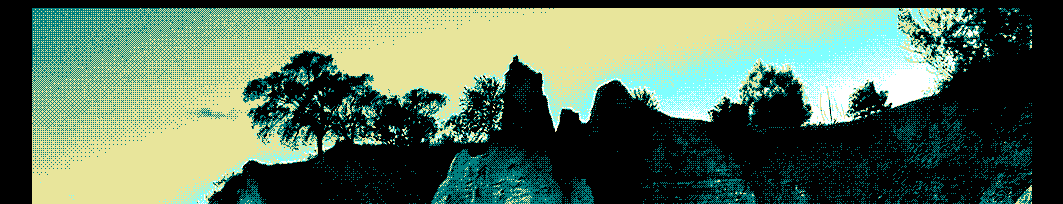
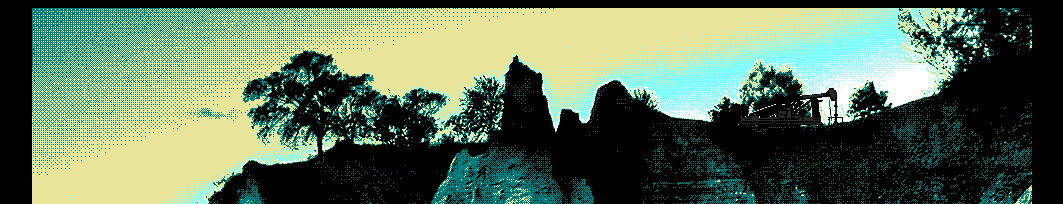
Before and after one commit to sfrdmn/ytbwrld, a plain HTML site: page index.html in a window 1280 px wide. Shown: the top 204 px of the page, without its empty margins (108-1171 px from the left). Drawn offline with Linux system fonts and the light colour scheme.

Commit message:
added a machine

```diff
--- a/index.html
+++ b/index.html
@@ -52,7 +52,11 @@
     background-color: rgba(0,0,0,0);
   }
 
-
+  .pump {
+    position: absolute;
+    top: 60px;
+    right: 180px;
+  }
 
 
 </style>
@@ -62,6 +66,7 @@
 
   <div class="cntr">
     <div class="bg"></div>
+    <div class="pump"><img src="img/pump_1.gif" alt="" /></div>
     <!--<div class="darkness"></div>-->
   </div>
 
```
Also changed, not shown: img/pump_1.gif (added).
